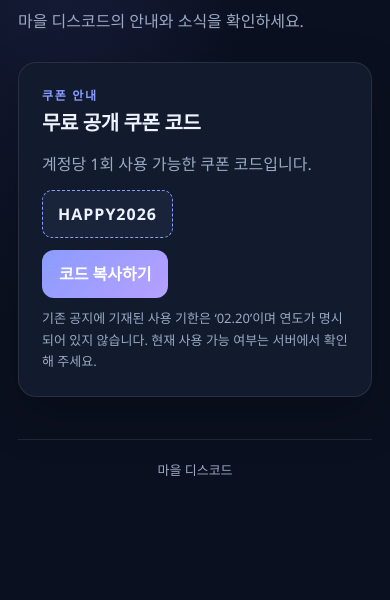
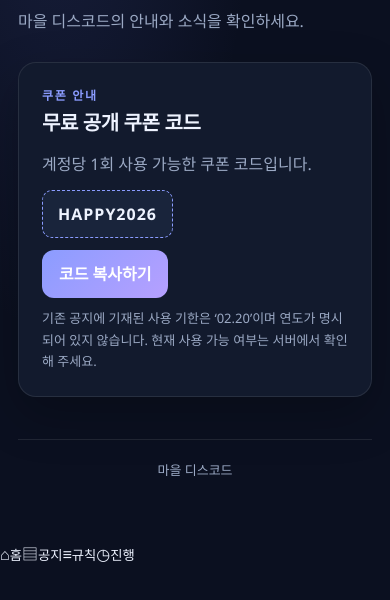
Before and after one commit to GGIL123/GGIL123.github.io, a plain HTML site: page notice.html in a window 390 px wide. Shown: the part 164-764 px from the top of the page. Drawn offline with Linux system fonts and the light colour scheme; a web font is replaced by a local one.

Commit message:
모바일 UI 및 페이지별 편의 기능 개선

```diff
--- a/notice.html
+++ b/notice.html
@@ -3,4 +3,4 @@
 <body><header class="navbar"><a class="brand" href="index.html"><span class="brand-mark">⌂</span> 마을 디스코드</a><button class="menu-toggle" aria-label="메뉴 열기" aria-expanded="false">☰</button><nav class="nav-links"><a href="index.html">홈</a><a href="bot.html">봇 소개</a><a href="tips.html">사용 팁</a><a href="rules.html">서버 규칙</a><a class="active" href="notice.html">공지</a><a href="progress.html">진행 현황</a></nav><div class="nav-actions"><a href="settings.html">⚙ 설정</a></div></header>
 <main class="container"><div class="page-head"><div class="eyebrow">ANNOUNCEMENTS</div><h1>📢 공지사항</h1><p>마을 디스코드의 안내와 소식을 확인하세요.</p></div>
 <section><div class="eyebrow">쿠폰 안내</div><h2>무료 공개 쿠폰 코드</h2><p>계정당 1회 사용 가능한 쿠폰 코드입니다.</p><div class="notice-code">HAPPY2026</div><br><button class="btn" type="button" data-copy="HAPPY2026">코드 복사하기</button><p class="notice-warning">기존 공지에 기재된 사용 기한은 ‘02.20’이며 연도가 명시되어 있지 않습니다. 현재 사용 가능 여부는 서버에서 확인해 주세요.</p></section>
-<footer>마을 디스코드</footer></main><script src="script.js"></script></body></html>
+<footer>마을 디스코드</footer></main><nav class="mobile-dock" aria-label="빠른 메뉴"><a href="index.html" data-page="index.html"><span>⌂</span><small>홈</small></a><a href="notice.html" data-page="notice.html"><span>▤</span><small>공지</small></a><a href="rules.html" data-page="rules.html"><span>≡</span><small>규칙</small></a><a href="progress.html" data-page="progress.html"><span>◷</span><small>진행</small></a></nav><script src="script.js"></script></body></html>
```
